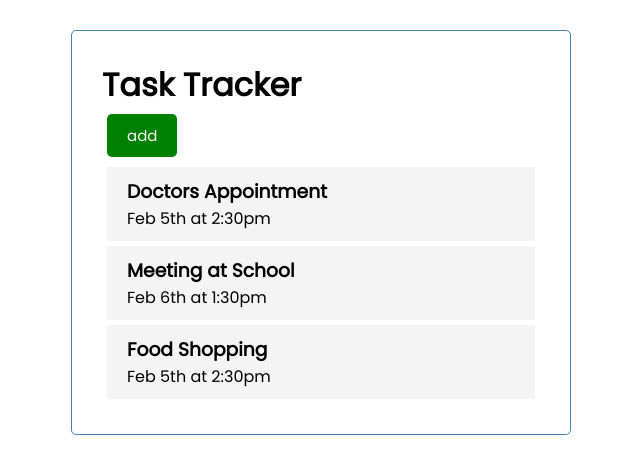
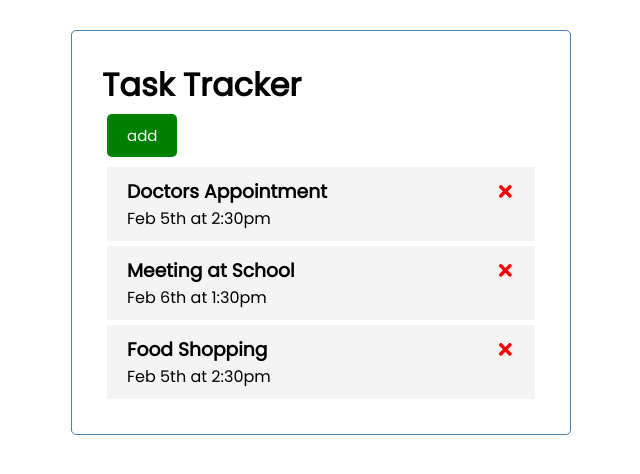
Before and after one commit to TutuyCosmos224/react-task-tracker, a React (Create React App) app: page / in a window 1280 px wide. Shown: the top 474 px of the page, without its empty margins (319-959 px from the left). Built offline with nearby package versions, Linux system fonts and the light colour scheme.

Commit message:
add x icon

```diff
--- a/src/components/Task.js
+++ b/src/components/Task.js
@@ -1,7 +1,12 @@
+import { FaTimes } from 'react-icons/fa'
+
 const Task = ({ task }) => {
     return (
         <div className = 'task'>
-            <h3>{task.text}</h3>
+            <h3>
+                {task.text} <FaTimes style = {{color:
+                'red', cursor: 'pointer' }} />
+            </h3>
             <p>{task.day}</p>
         </div>
     )
```
